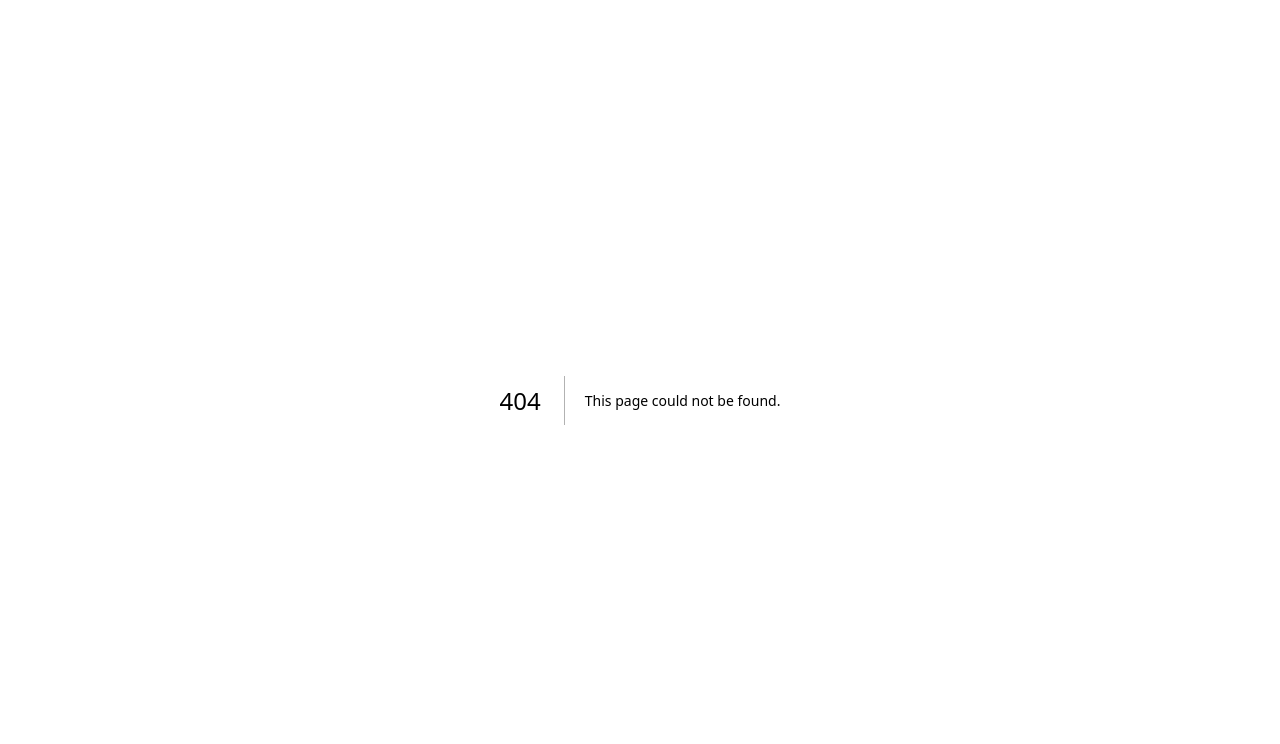
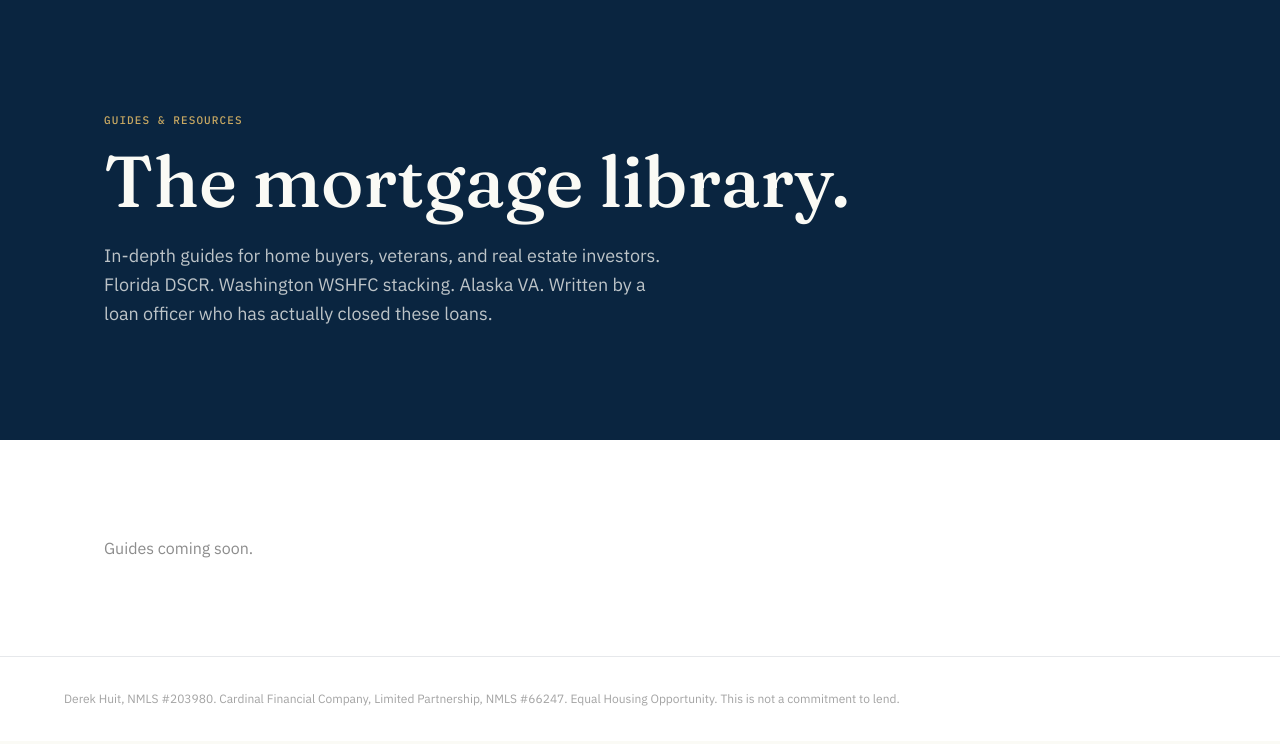
Before and after one commit to derekhuit-afk/usa-loan, a Next.js app: page /learn in a window 1280 px wide. Before the commit this address had no page. Shown: the top 744 px of the page. Built offline with nearby package versions, Linux system fonts and the light colour scheme.

Commit message:
feat: phase-1 infrastructure — app/learn/page.tsx

```diff
--- /dev/null
+++ b/app/learn/page.tsx
@@ -0,0 +1,80 @@
+import Link from "next/link";
+import { getPublishedPosts } from "@/content/posts";
+import type { Metadata } from "next";
+
+export const metadata: Metadata = {
+  title: "Mortgage Guides | Derek Huit · NMLS #203980",
+  description:
+    "In-depth home loan guides for buyers and investors in Florida, Washington, Alaska, and across Derek Huit's licensed states.",
+};
+
+export default function LearnIndex() {
+  const posts = getPublishedPosts();
+
+  return (
+    <main className="bg-white text-ink">
+      <section className="bg-navy py-20 text-cream md:py-28">
+        <div className="mx-auto max-w-6xl px-6 md:px-10">
+          <p className="mb-4 font-mono text-[11px] font-medium uppercase tracking-widest text-gold">
+            Guides & resources
+          </p>
+          <h1 className="font-display text-5xl font-medium leading-tight md:text-7xl">
+            The mortgage library.
+          </h1>
+          <p className="mt-6 max-w-xl text-lg leading-relaxed text-cream/75">
+            In-depth guides for home buyers, veterans, and real estate investors. Florida DSCR.
+            Washington WSHFC stacking. Alaska VA. Written by a loan officer who has actually closed these loans.
+          </p>
+        </div>
+      </section>
+
+      <section className="py-16 md:py-24">
+        <div className="mx-auto max-w-6xl px-6 md:px-10">
+          {posts.length === 0 ? (
+            <p className="text-ink/50">Guides coming soon.</p>
+          ) : (
+            <div className="grid gap-6 md:grid-cols-2 lg:grid-cols-3">
+              {posts.map((post) => (
+                <Link
+                  key={post.slug}
+                  href={`/learn/${post.slug}`}
+                  className="group flex flex-col rounded-xl border border-navy/10 bg-cream p-6 transition-colors hover:bg-white hover:shadow-sm"
+                >
+                  <div className="flex flex-wrap gap-2 mb-3">
+                    {post.states.map((s) => (
+                      <span
+                        key={s}
+                        className="rounded-md bg-gold/15 px-2 py-0.5 font-mono text-[10px] font-medium capitalize text-gold-700"
+                      >
+                        {s}
+                      </span>
+                    ))}
+                  </div>
+                  <h2 className="font-display text-lg font-medium leading-snug text-navy">
+                    {post.title}
+                  </h2>
+                  <p className="mt-3 text-sm leading-relaxed text-ink/60 line-clamp-3">
+                    {post.description}
+                  </p>
+                  <div className="mt-auto flex items-center justify-between pt-5">
+                    <span className="font-mono text-[10px] text-ink/40">{post.readMinutes} min read</span>
+                    <span className="font-mono text-xs font-medium uppercase tracking-widest text-gold-600 transition-transform group-hover:translate-x-1">
+                      Read →
+                    </span>
+                  </div>
+                </Link>
+              ))}
+            </div>
+          )}
+        </div>
+      </section>
+
+      <div className="border-t border-navy/10 bg-white px-6 py-8 md:px-10">
+        <p className="mx-auto max-w-6xl text-xs leading-relaxed text-ink/40">
+          Derek Huit, NMLS #203980. Cardinal Financial Company, Limited Partnership, NMLS #66247.
+          Equal Housing Opportunity. This is not a commitment to lend.
+        </p>
+      </div>
+    </main>
+  );
+}
```
